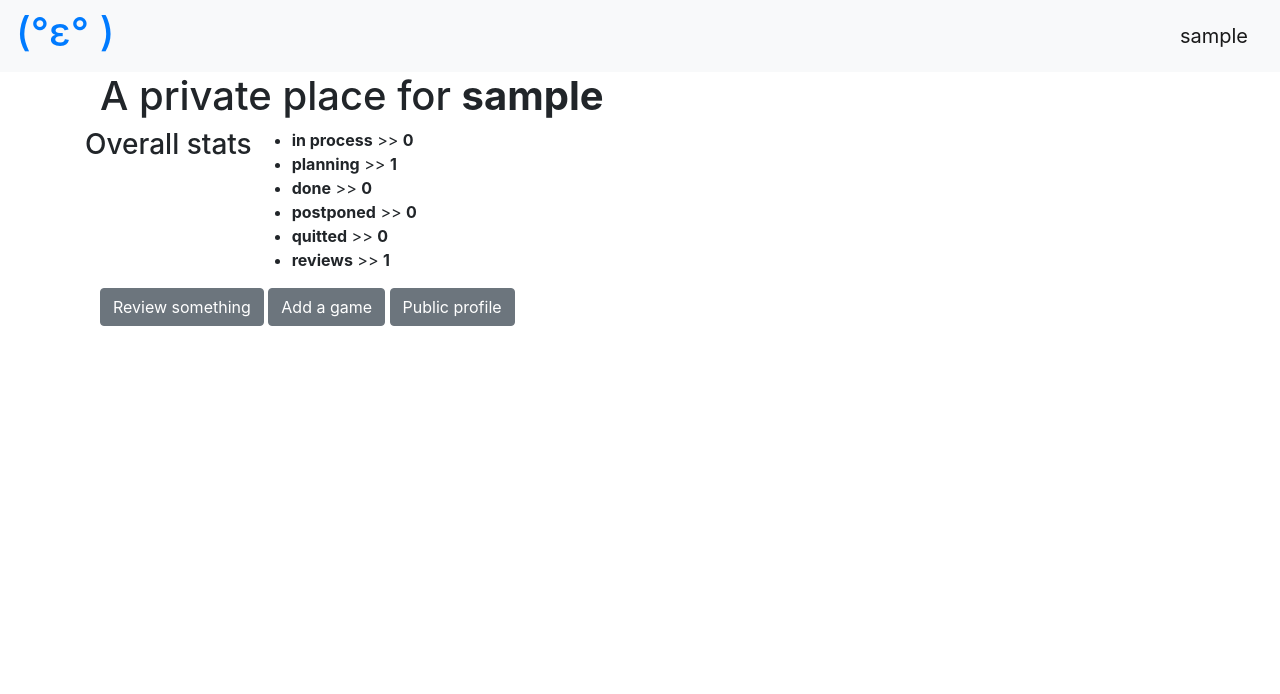
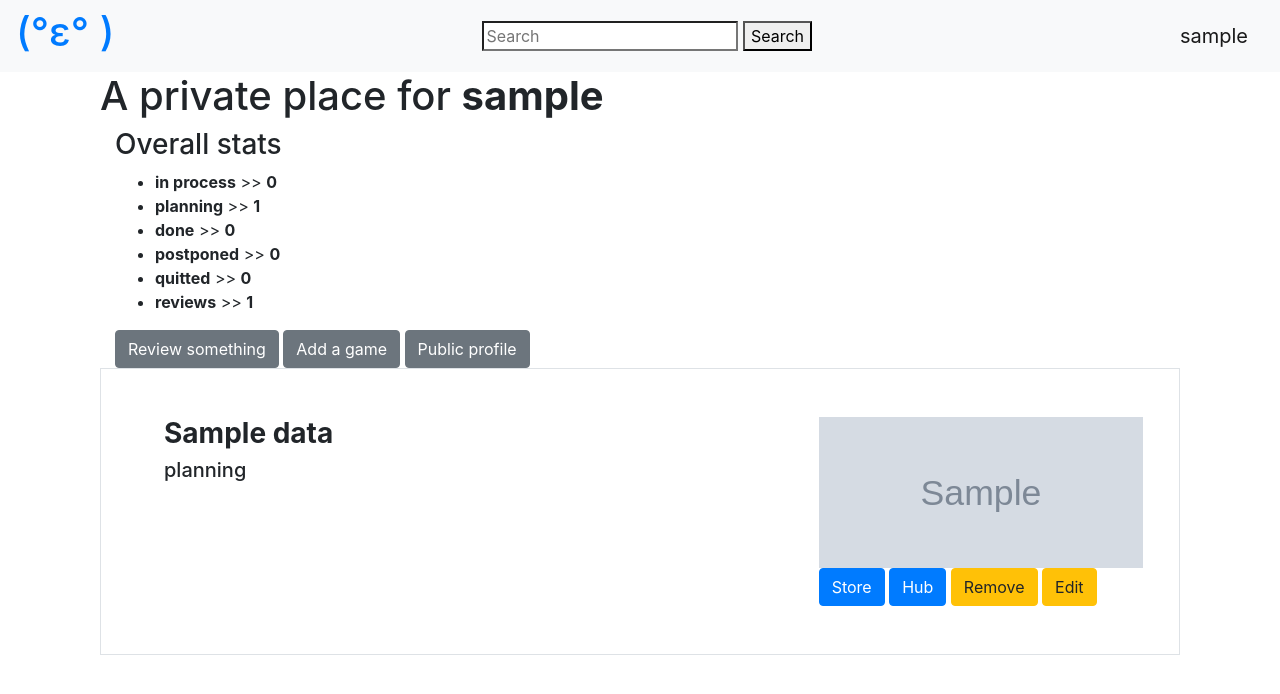
Before and after one commit to lvcc0/review-website, a Flask app: page /user in a window 1280 px wide. Shown: the top 694 px of the page. Run offline with Flask 3, Linux system fonts and the light colour scheme; a user stored in the database is signed in; tables that the repository leaves empty hold one stand-in row (values such as "Sample post"); grey boxes marked "Sample" are stand-in pictures; a database or web service that is not in the repository returns one stand-in record (values such as "Sample title"); data that the repository does not hold is empty; some libraries are stand-ins or nearby versions.

Commit message:
added errorhandler templates. added tops to front page. did some stuff to users and statuses.

```diff
--- a/main.py
+++ b/main.py
@@ -1,5 +1,6 @@
-from flask import Flask, render_template, redirect, url_for
+from flask import Flask, render_template, redirect, url_for, request
 from flask_login import LoginManager, login_user, logout_user, login_required, current_user
+from itertools import islice
 import datetime
 import requests
 
@@ -33,7 +34,25 @@ def load_user(user_id):
 
 @app.route('/')
 def index():
-    return render_template('index.html', title='Cool website :0')
+    top100in2weeks = dict(islice(requests.get('https://steamspy.com/api.php?request=top100in2weeks').json().items(), 10))
+    datat100i2 = []
+
+    for key in top100in2weeks.keys():
+        datat100i2.append(requests.get(f'https://store.steampowered.com/api/appdetails/?appids={key}&cc=EE&l=english&v=1').json())
+
+    top100owned = dict(islice(requests.get('https://steamspy.com/api.php?request=top100owned').json().items(), 10))
+    datat100o = []
+
+    for key in top100owned.keys():
+        datat100o.append(requests.get(f'https://store.steampowered.com/api/appdetails/?appids={key}&cc=EE&l=english&v=1').json())
+
+    return render_template('index.html', title='Cool website :0', top100in2weeks=top100in2weeks,
+                           datat100i2=datat100i2, datat100o=datat100o, top100owned=top100owned)
+
+
+@app.route('/search')
+def search_page():
+    return redirect(f'/game/{request.args.get("q")}')
 
 
 @app.route('/register', methods=['GET', 'POST'])
@@ -86,7 +105,6 @@ def review():
     form = ReviewForm()
 
     if form.validate_on_submit():
-
         review = Review()
         review.positive = form.positive.data
         review.steam_id = form.steam_id.data
@@ -117,11 +135,17 @@ def add_game(game_id=None):
         form.steam_id.data = game_id
 
     if form.validate_on_submit():
-
         status = Status()
         status.user_id = current_user.id
         status.steam_id = form.steam_id.data
         status.status = form.status.data
+
+        if not requests.get(f'https://store.steampowered.com/api/appdetails/?appids={str(status.steam_id)}&cc=EE&l=english&v=1').json()[str(status.steam_id)]['success']:
+            return render_template('add_game.html', title='Adding a game', form=form, message=f'There is no {status.steam_id} game.')
+
+        game = db_sess.query(Status).filter(Status.steam_id == status.steam_id and Status.user_id == current_user.id).first()
+        if game != None:
+            return render_template('add_game.html', form=form, message=f'You already have that game in "{AddGameForm.status_list[int(status.status)]}" list.')
 
         db_sess.add(status)
         db_sess.commit()
@@ -133,6 +157,58 @@ def add_game(game_id=None):
     return render_template('add_game.html', title='Adding a game', form=form)
 
 
+@app.route('/delete_game/', methods=['GET', 'POST'])
+@app.route('/delete_game/<int:game_id>', methods=['GET', 'POST'])
+@login_required
+def delete_game(game_id=None):
+    db_sess = db_session.create_session()
+
+    if game_id == None:
+        return redirect('/')
+
+    game = db_sess.query(Status).filter(Status.steam_id == game_id and Status.user_id == current_user.id).first()
+    db_sess.delete(game)
+    db_sess.commit()
+
+    return redirect('/user')
+
+
+@app.route('/edit_game/', methods=['GET', 'POST'])
+@app.route('/edit_game/<int:game_id>', methods=['GET', 'POST'])
+@login_required
+def edit_game(game_id=None):
+    db_sess = db_session.create_session()
+    form = AddGameForm()
+
+    if game_id == None:
+        return redirect('/')
+
+    form.steam_id.render_kw = {'readonly': True}
+    form.steam_id.data = game_id
+
+    if form.validate_on_submit():
+        status = Status()
+        status.user_id = current_user.id
+        status.steam_id = form.steam_id.data
+        status.status = form.status.data
+
+        if not requests.get(f'https://store.steampowered.com/api/appdetails/?appids={str(status.steam_id)}&cc=EE&l=english&v=1').json()[str(status.steam_id)]['success']:
+            return render_template('edit_game.html', title='Editing a game', form=form, message=f'There is no {status.steam_id} game.')
+
+        game = db_sess.query(Status).filter(Status.steam_id == status.steam_id and Status.user_id == current_user.id).first()
+        db_sess.delete(game)
+        db_sess.commit()
+
+        db_sess.add(status)
+        db_sess.commit()
+
+        return render_template('edit_game.html',
+                               message=f'You added {status.steam_id} to your {AddGameForm.status_list[int(status.status)]} list!',
+                               form=form)
+
+    return render_template('edit_game.html', title='Editing a game', form=form)
+
+
 @app.route('/user/<int:user_id>', methods=['GET'])
 def user_account(user_id):
     db_sess = db_session.create_session()
@@ -140,8 +216,14 @@ def user_account(user_id):
     user = db_sess.query(User).filter(User.id == user_id).first()
     associations = db_sess.query(Association).filter(Association.user_id == user_id).all()
     reviews = [db_sess.query(Review).filter(Review.id == ass.review_id).first() for ass in associations]
+    data = []
 
-    return render_template('user_account.html', title=user.nickname, user=user, reviews=reviews)
+    for review in reviews:
+        game_id = review.steam_id
+        req = requests.get(f'https://store.steampowered.com/api/appdetails/?appids={game_id}&cc=EE&l=english&v=1').json()
+        data.append(req[str(review.steam_id)])
+
+    return render_template('user_account.html', title=user.nickname, user=user, reviews=reviews, data=data)
 
 
 @app.route('/user')
@@ -152,10 +234,16 @@ def user_settings():
     game_status = db_sess.query(Status).filter(Status.user_id == current_user.id).all()
     associations = db_sess.query(Association).filter(Association.user_id == current_user.id).all()
     reviews = [db_sess.query(Review).filter(Review.id == ass.review_id).first() for ass in associations]
+    data = []
+
+    for game in game_status:
+        game_id = game.steam_id
+        req = requests.get(f'https://store.steampowered.com/api/appdetails/?appids={game_id}&cc=EE&l=english&v=1').json()
+        data.append(req[str(game.steam_id)])
 
     return render_template('user_settings.html', title=f'{current_user.nickname} settings and stuff',
                            game_status=game_status, status_list=AddGameForm.status_list,
-                           reviews=reviews, user=current_user)
+                           reviews=reviews, user=current_user, data=data)
 
 
 @app.route('/logout')
@@ -168,14 +256,15 @@ def logout():
 @app.route('/game/<int:game_id>')
 def game_page(game_id):
     data = requests.get(f'https://store.steampowered.com/api/appdetails/?appids={game_id}&cc=EE&l=english&v=1').json()
+
+    if not data[str(game_id)]['success']:
+        return redirect('/')
+
     table_data = {
         'Developer': ', '.join(data[str(game_id)]['data']['developers']),
         'Publisher': ', '.join(data[str(game_id)]['data']['publishers']),
         'Release date': data[str(game_id)]['data']['release_date']['date']
     }
-
-    if not data[str(game_id)]['success']:
-        return redirect('/')
 
     return render_template('game_page.html', title=data[str(game_id)]['data']['name'],
                            data=data[str(game_id)]['data'], table_data=table_data,
@@ -184,7 +273,12 @@ def game_page(game_id):
 
 @app.errorhandler(401)
 def invalid_auth(e):
-    return redirect('/')
+    return render_template('error.html', title=e, e=e)
+
+
+@app.errorhandler(404)
+def not_found(e):
+    return render_template('error.html', title=e, e=e)
 
 
 def main():
@@ -195,8 +289,7 @@ if __name__ == '__main__':
     main()
 
 
-# TODO errorhandler redirect template
 # TODO when writing down the steam game id, show the actual game somewhere near
-# TODO add fancy review listing page to user public profile
-# TODO add some tops and stuff to the front page
-# TODO add search bar in navbar in base.html to search by id
+# TODO do something with private tags on reviews
+# TODO make user account stats private at will (stats_private in users.py)
+# TODO rest api D:
--- a/templates/base.html
+++ b/templates/base.html
@@ -14,6 +14,12 @@
     <header>
         <nav class="navbar navbar-light bg-light">
             <h1 href="#"><a href="/">(°ε° )</a></h1>
+
+            <form action="{{ url_for('search_page') }}" method="get">
+                <input type="search" placeholder="Search" name="q">
+                <button type="submit">Search</button>
+            </form>
+
             {% if current_user.is_authenticated %}
                 <a class="navbar-brand" href="/user">{{ current_user.nickname }}</a>
             {% else %}
--- a/templates/game_page.html
+++ b/templates/game_page.html
@@ -24,7 +24,7 @@
                 <a class="btn btn-primary" href="https://store.steampowered.com/app/{{ game_id }}/">Store</a>
                 <a class="btn btn-primary" href="https://steamcommunity.com/app/{{ game_id }}/">Hub</a>
                 {% if current_user.is_authenticated %}
-                    <a class="btn btn-success" href="/add_game">Add</a>
+                    <a class="btn btn-success" href="/add_game/{{ game_id }}">Add</a>
                 {% endif %}
             </div>
         </div>
--- a/templates/user_settings.html
+++ b/templates/user_settings.html
@@ -4,7 +4,9 @@
 
 <div class="container">
     <h1>A private place for <strong>{{ user.nickname }}</strong></h1>
+    <div class="container">
         <div class="row">
+            <div class="col">
                 <h3>Overall stats</h3>
                 <ul>
                     {% for status in status_list %}
@@ -19,11 +21,33 @@
                     <li><strong>reviews</strong> >> <strong>{{ reviews|length }}</strong></li>
                 </ul>
             </div>
-    <div>
+        </div>
+        <div class="row">
+            <div class="col">
                 <a href="/review" class="btn btn-secondary">Review something</a>
                 <a href="/add_game" class="btn btn-secondary">Add a game</a>
                 <a href="/user/{{ user.id }}" class="btn btn-secondary">Public profile</a>
             </div>
         </div>
+    </div>
+
+    <div class="container">
+        {% for row in game_status %}
+            <div class="p-5 bg-body-tertiary border rounded-3 row row-cols-2">
+                <div class="col-8">
+                    <h3><strong>{{ data[loop.index - 1]['data']['name'] }}</strong></h3>
+                    <h5>{{ status_list[row.status] }}</h5>
+                </div>
+                <div class="col-4">
+                    <img src="{{ data[loop.index - 1]['data']['header_image'] }}" width="324" height="151" alt=":)"/> <br />
+                    <a class="btn btn-primary" href="https://store.steampowered.com/app/{{ row.steam_id }}/">Store</a>
+                    <a class="btn btn-primary" href="https://steamcommunity.com/app/{{ row.steam_id }}/">Hub</a>
+                    <a class="btn btn-warning" href="/delete_game/{{ row.steam_id }}">Remove</a>
+                    <a class="btn btn-warning" href="/edit_game/{{ row.steam_id }}">Edit</a>
+                </div>
+            </div>
+        {% endfor %}
+    </div>
+</div>
 
 {% endblock %}
```
Also changed, not shown: templates/edit_game.html (added, +30 -0 lines), templates/error.html (added, +19 -0 lines), templates/index.html (+43 -7 lines), templates/user_account.html (+12 -8 lines). Lines whose indentation alone changed are shown as unchanged.
